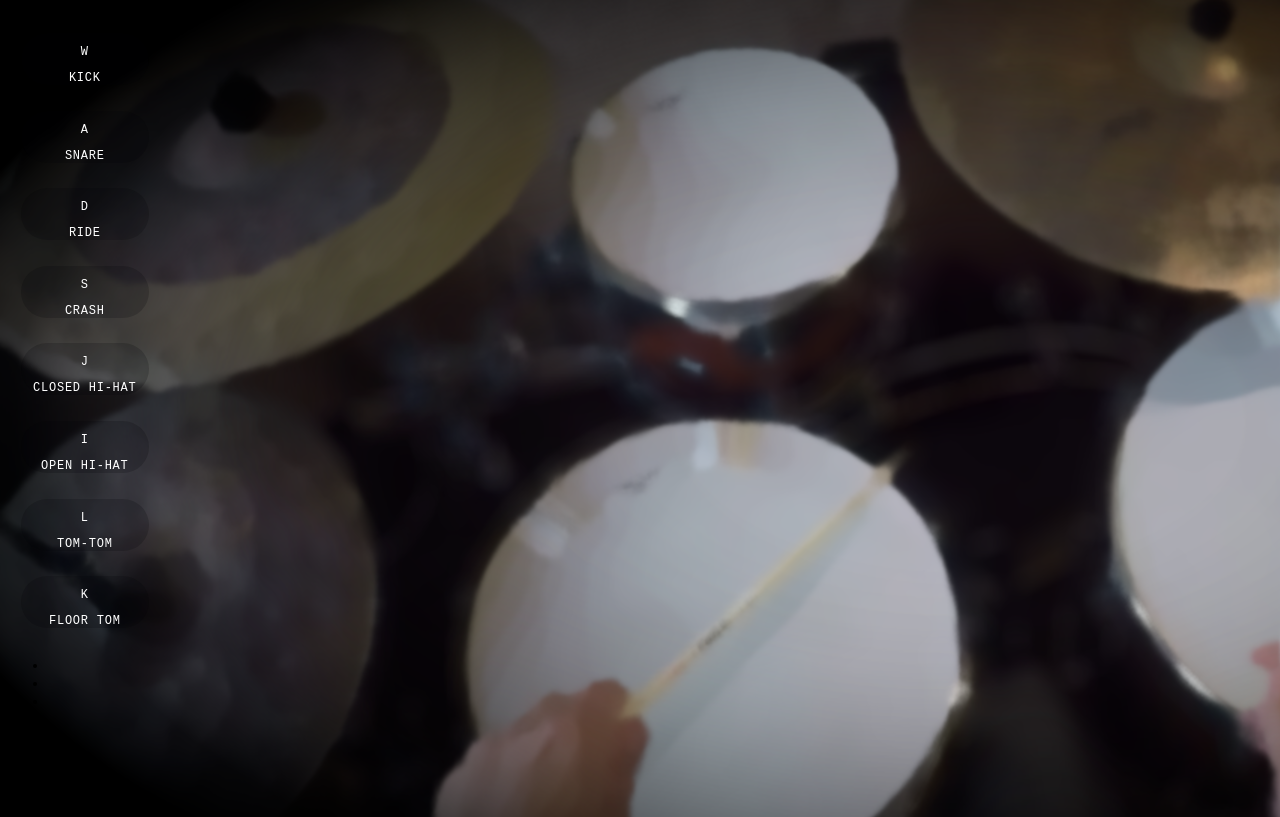
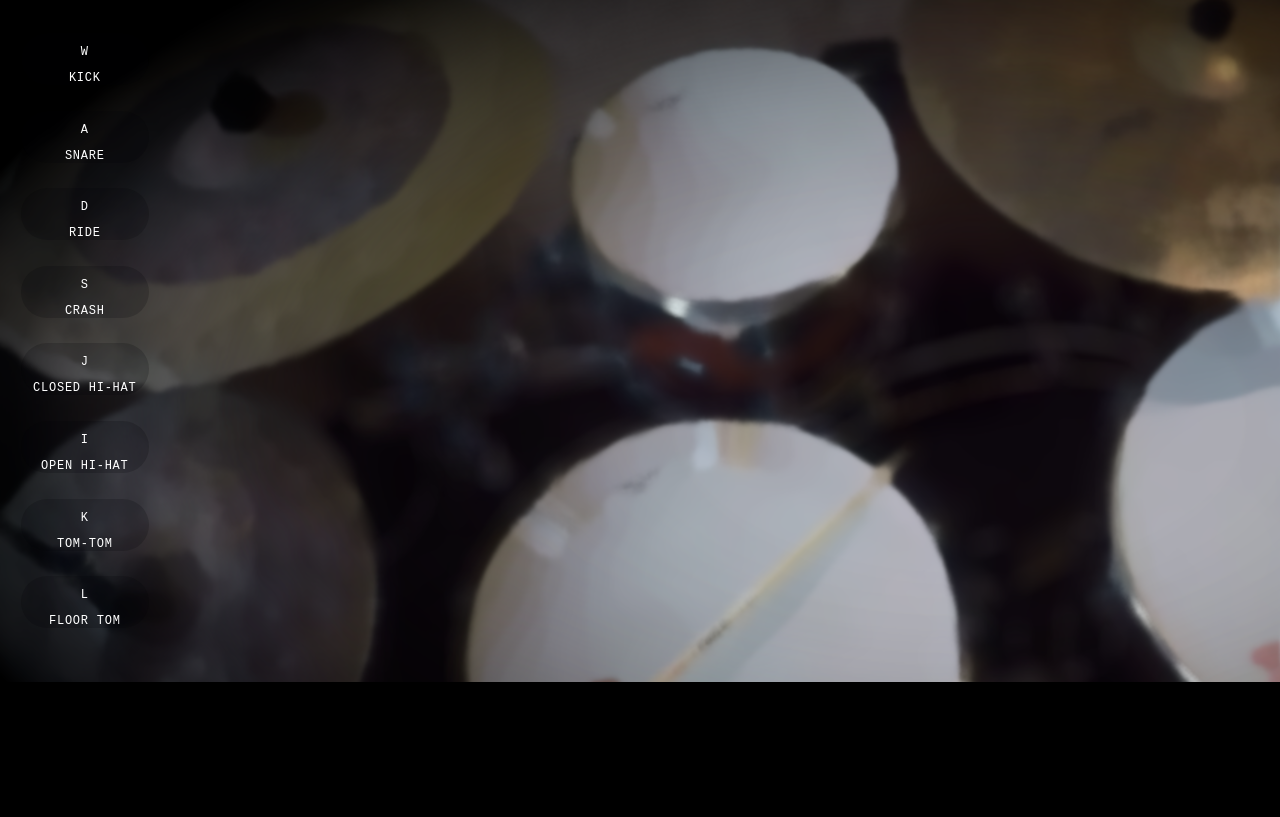
Before and after one commit to javajoshcmd/drumKitApp, a plain HTML site: page index.html in a window 1280 px wide. Shown: the part 118-935 px from the top of the page. After the commit the page ends 800 px from the top, so only its background shows below. Drawn offline with Linux system fonts and the light colour scheme.

Commit message:
final tweaks to drum audio

```diff
--- a/app.js
+++ b/app.js
@@ -1,9 +1,6 @@
 const playSound=(e) => {
     const key = document.querySelector(`.key[data-key="${e.keyCode}"]`);
     const audio = document.querySelector(`audio[data-key="${e.keyCode}"]`);
-    // adds the key pressed into the audio data-key
-    // if matching with html
-    // audio plays
     audio.currentTime = 0;
     audio.play();
     key.classList.add("playing");
--- a/index.html
+++ b/index.html
@@ -17,8 +17,8 @@
         <div data-key="83" class="key" id="crash"><p>S</p>Crash</div>
         <div data-key="74" class="key" id="closedHiHat"><p>J</p>closed Hi-Hat</div>
         <div data-key="73" class="key" id="openHiHat"><p>I</p>open Hi-Hat</div>
-        <div data-key="75" class="key" id="tomTom"><p>L</p>Tom-Tom</div>
-        <div data-key="76" class="key" id="floorTom"><p>K</p>Floor Tom</div>
+        <div data-key="75" class="key" id="tomTom"><p>K</p>Tom-Tom</div>
+        <div data-key="76" class="key" id="floorTom"><p>L</p>Floor Tom</div>
     </div>
 <div class="drumKit">
     <audio class="sound" data-key="87" src="audio/Kick.wav"></audio>
@@ -27,24 +27,10 @@
     <audio class="sound" data-key="83" src="audio/crash.wav"></audio>
     <audio class="sound" data-key="74" src="audio/closedHat.wav"></audio>
     <audio class="sound" data-key="73" src="audio/openHat.wav"></audio>
-    <audio class="sound" data-key="75" src="audio/"></audio>
-    <audio class="sound" data-key="76" src="audio/Kick.wav"></audio>
+    <audio class="sound" data-key="75" src="audio/tomTom.wav"></audio>
+    <audio class="sound" data-key="76" src="audio/floorTom.wav"></audio>
 </div>
 
-<div>
-    <ul>
-        <li></li>
-        <li></li>
-        <li></li>
-        <li></li>
-        <li></li>
-        <li></li>
-        <li></li>
-        <li></li>
-
-    </ul>
-
-</div>
 
 
 
```
Also changed, not shown: 5 other files.
